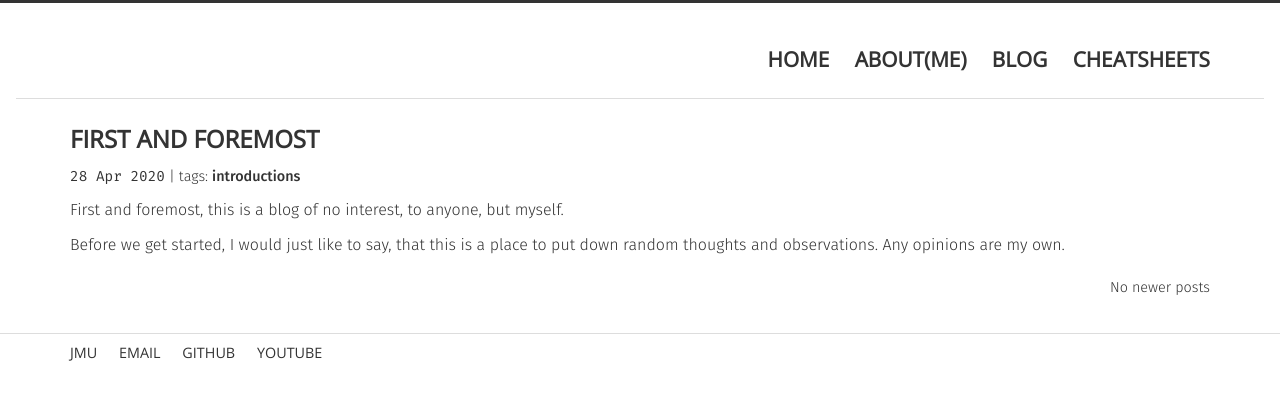
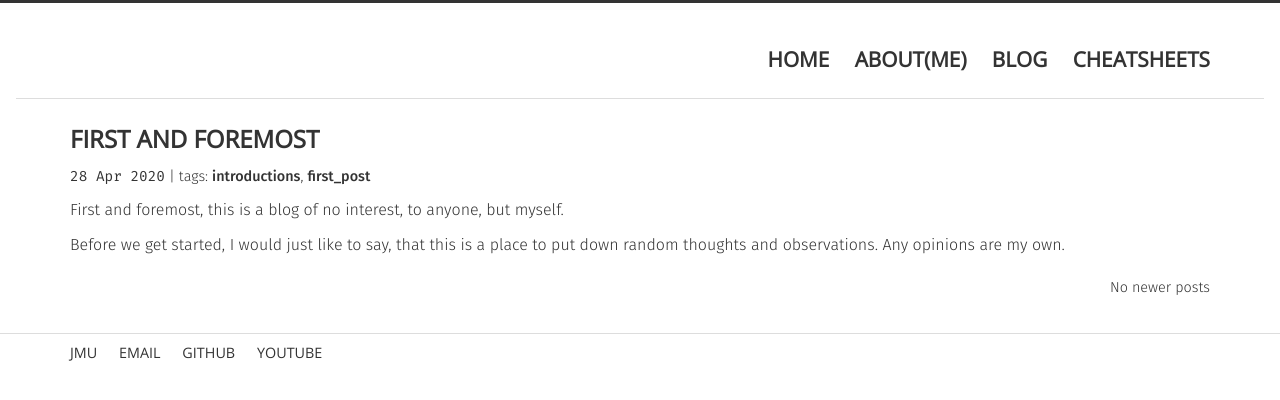
Before and after one commit to archerja/archerja.github.io, a Jekyll site: the page built from _posts/2020-04-28-first-and-foremost.md, in a window 1280 px wide. Shown: the top 400 px of the page. Built offline with Jekyll 4.4.1, drawn with Linux system fonts in a browser that asks for light colours.

Commit message:
Update 2020-04-28-first-and-foremost.md

```diff
--- a/_posts/2020-04-28-first-and-foremost.md
+++ b/_posts/2020-04-28-first-and-foremost.md
@@ -4,10 +4,9 @@
 layout: post
 slug: first-and-foremost
 title: First and Foremost
-categories:
-- Introductions
 tags:
 - introductions
+- first_post
 ---
 
 First and foremost, this is a blog of no interest, to anyone, but myself.
```
